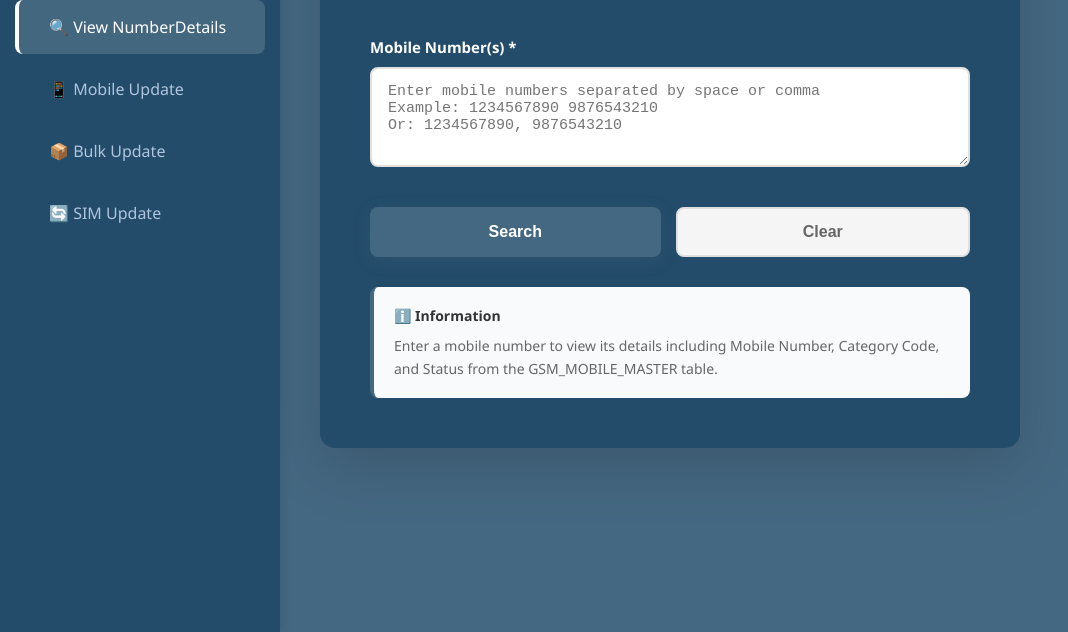
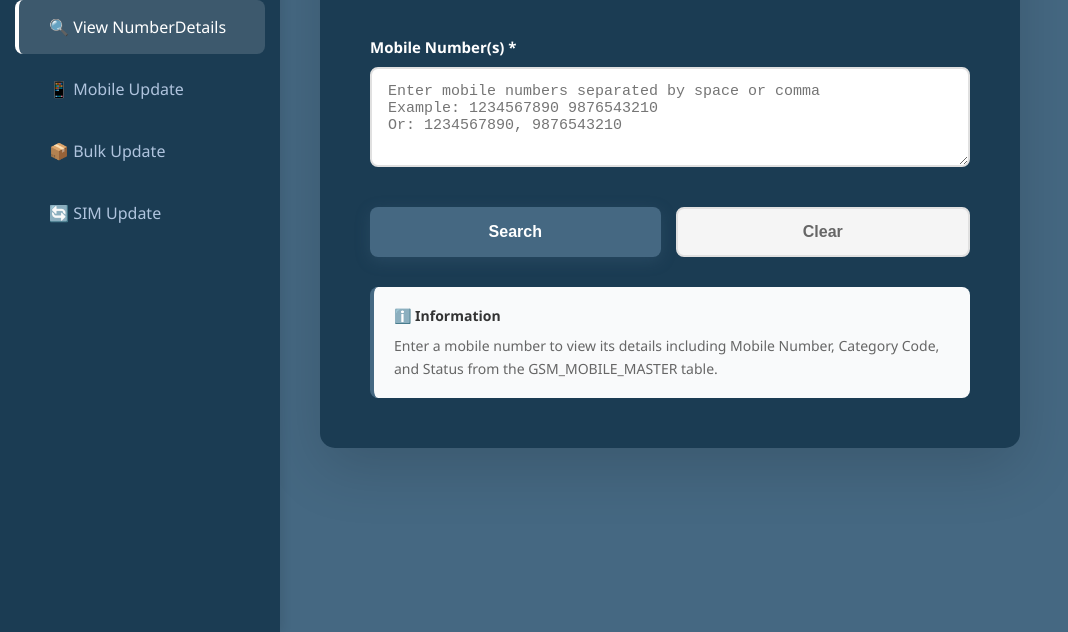
Before and after one commit to moneypay1414/G-tech, a website: page public/index.html in a window 1280 px wide. Shown: the part 168-800 px from the top of the page, without its empty margins (0-1068 px from the left). Drawn offline with Linux system fonts and the light colour scheme.

Commit message:
Change background color from #234C6A to #1B3C53

```diff
--- a/public/index.html
+++ b/public/index.html
@@ -20,7 +20,7 @@
 
         .sidebar {
             width: 280px;
-            background: #234C6A;
+            background: #1B3C53;
             box-shadow: 2px 0 10px rgba(0, 0, 0, 0.1);
             padding: 40px 0;
             position: fixed;
@@ -76,7 +76,7 @@
         }
 
         .container {
-            background: #234C6A;
+            background: #1B3C53;
             border-radius: 15px;
             box-shadow: 0 20px 60px rgba(0, 0, 0, 0.15);
             padding: 50px;
@@ -668,7 +668,7 @@
                 if (successCount > 0) {
                     const tableHTML = `
                         <strong style="color: #333; display: block; margin-bottom: 12px; font-size: 15px;">📋 Search Results</strong>
-                        <table style="width: 100%; border-collapse: collapse; background-color: #234C6A; border: 1px solid #e0e0e0; border-radius: 8px; overflow: hidden;">
+                        <table style="width: 100%; border-collapse: collapse; background-color: #1B3C53; border: 1px solid #e0e0e0; border-radius: 8px; overflow: hidden;">
                             <thead>
                                 <tr style="background: linear-gradient(135deg, #456882 0%, #456882 100%); color: white;">
                                     <th style="padding: 12px 14px; text-align: left; font-weight: 600; border-right: 1px solid rgba(255,255,255,0.2);">Mobile Number</th>
```
